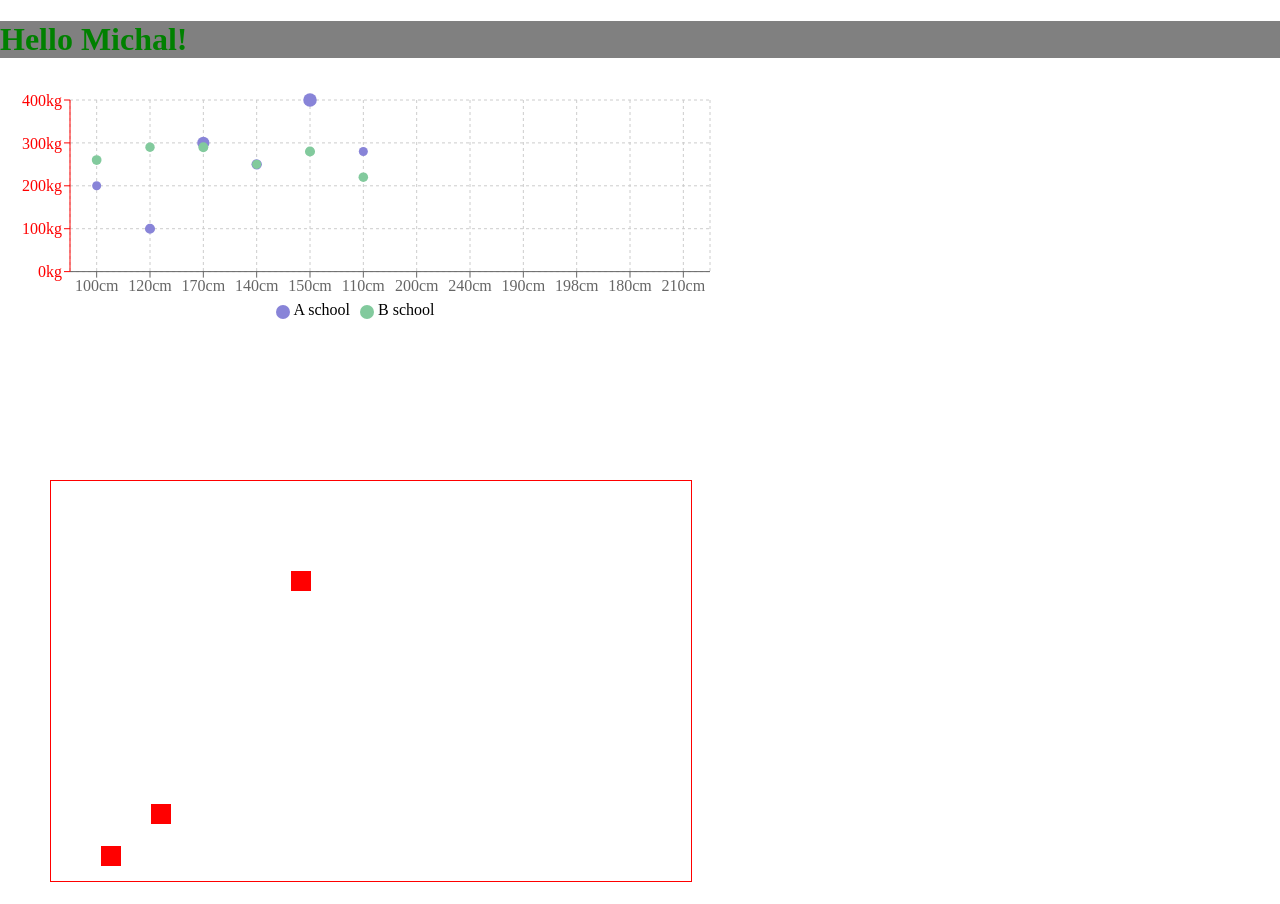
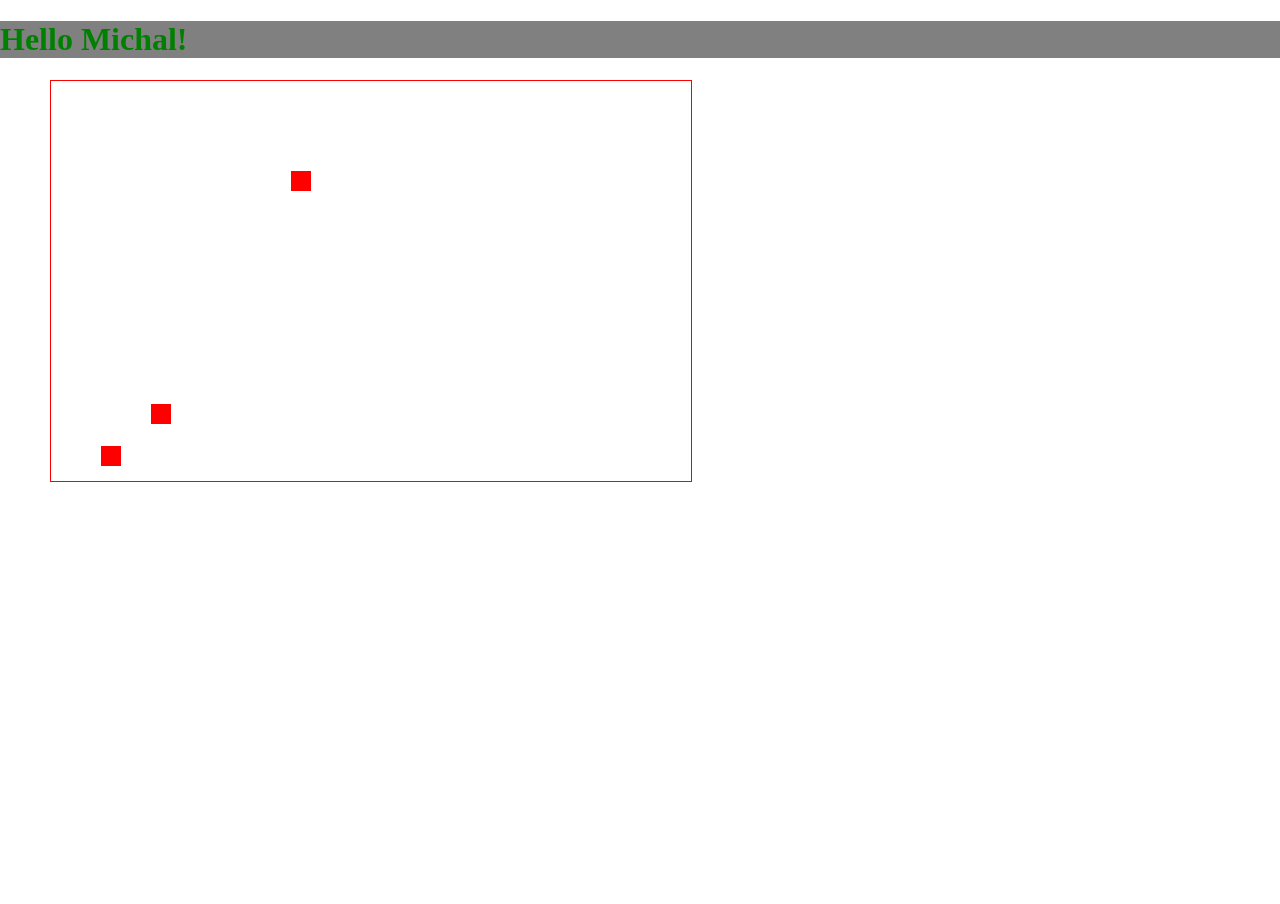
Before and after one commit to acidburnt/react-parcel-ts-starter, a React (Vite) app: page / in a window 1280 px wide. Shown: the top 904 px of the page. After the commit the page ends 800 px from the top, so only its background shows below. Built offline with nearby package versions, Linux system fonts and the light colour scheme.

Commit message:
Remove recharts lib

```diff
--- a/package.json
+++ b/package.json
@@ -21,12 +21,10 @@
     "@types/node": "^12.11.1",
     "@types/react": "^16.9.8",
     "@types/react-dom": "^16.9.2",
-    "@types/recharts": "^1.1.20",
     "@types/styled-components": "^4.1.19",
     "normalize.css": "8.0.1",
     "react": "^16.10.2",
     "react-dom": "^16.10.2",
-    "recharts": "^1.7.0",
     "styled-components": "^4.4.0"
   },
   "scripts": {
--- a/src/components/Greeter/Greeter.tsx
+++ b/src/components/Greeter/Greeter.tsx
@@ -1,16 +1,6 @@
 import React from 'react';
 import styled from 'styled-components';
-import {
-  ScatterChart,
-  CartesianGrid,
-  XAxis,
-  YAxis,
-  ZAxis,
-  Tooltip,
-  Legend,
-  Scatter,
-  ResponsiveContainer,
-} from 'recharts';
+
 import { CSSGraph } from './CSSGraph';
 
 const Header = styled.h1`
@@ -18,90 +8,9 @@ const Header = styled.h1`
   background-color: gray;
 `;
 
-const data01 = [
-  {
-    x: 100,
-    y: 200,
-    z: 200,
-  },
-  {
-    x: 120,
-    y: 100,
-    z: 260,
-  },
-  {
-    x: 170,
-    y: 300,
-    z: 400,
-  },
-  {
-    x: 140,
-    y: 250,
-    z: 280,
-  },
-  {
-    x: 150,
-    y: 400,
-    z: 500,
-  },
-  {
-    x: 110,
-    y: 280,
-    z: 200,
-  },
-];
-const data02 = [
-  {
-    x: 200,
-    y: 260,
-    z: 240,
-  },
-  {
-    x: 240,
-    y: 290,
-    z: 220,
-  },
-  {
-    x: 190,
-    y: 290,
-    z: 250,
-  },
-  {
-    x: 198,
-    y: 250,
-    z: 210,
-  },
-  {
-    x: 180,
-    y: 280,
-    z: 260,
-  },
-  {
-    x: 210,
-    y: 220,
-    z: 230,
-  },
-];
-
-const Chart = () => (
-  <ScatterChart width={730} height={250} margin={{ top: 20, right: 20, bottom: 10, left: 10 }}>
-    <CartesianGrid strokeDasharray="3 3" />
-    <XAxis dataKey="x" name="stature" unit="cm" />
-    <YAxis dataKey="y" name="weight" unit="kg" stroke="red" />
-    <ZAxis dataKey="z" range={[64, 144]} name="score" unit="km" />
-    <Tooltip cursor={{ strokeDasharray: '3 3' }} />
-    <Legend />
-    <Scatter name="A school" data={data01} fill="#8884d8" />
-    <Scatter name="B school" data={data02} fill="#82ca9d" />
-  </ScatterChart>
-);
-
 export const Greeter = ({ name }: { name: string }) => (
   <>
     <Header>Hello {name}!</Header>
-    <ResponsiveContainer height={400} width={640}>
-      <Chart />
-    </ResponsiveContainer>
     <CSSGraph />
   </>
 );
```
Also changed, not shown: .eslintrc.js, 1 other file (tests, documents, lock files or other folders).
